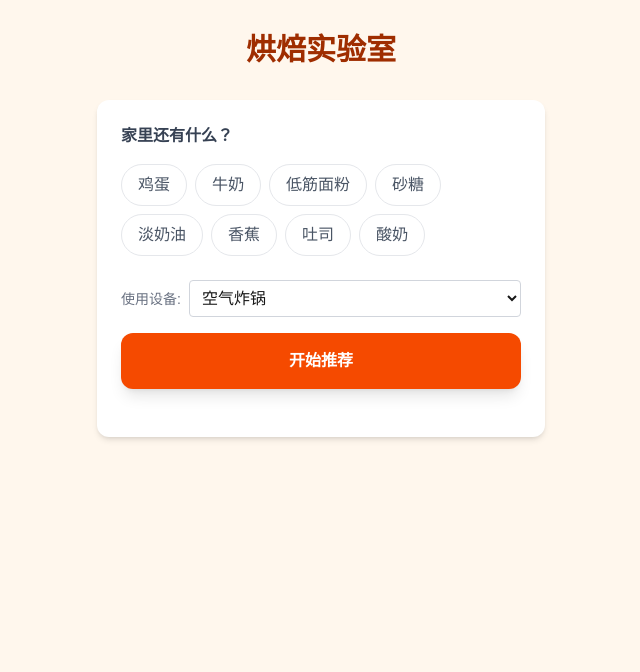
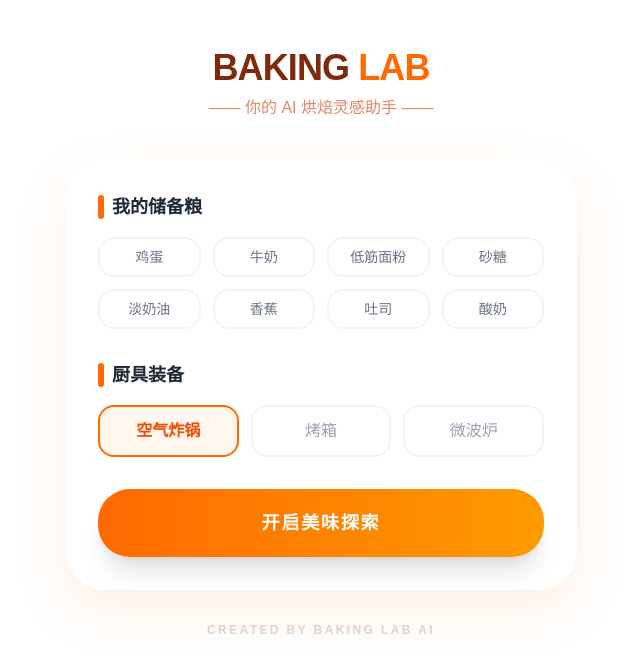
Before and after one commit to ii50-txt/baking-web, a Next.js app: page / in a window 1280 px wide. Shown: the top 672 px of the page, without its empty margins (319-959 px from the left). Built offline with nearby package versions, Linux system fonts and the light colour scheme.

Commit message:
优化前端页面1.1

```diff
--- a/src/app/page.tsx
+++ b/src/app/page.tsx
@@ -5,16 +5,14 @@ export default function Home() {
   const [selected, setSelected] = useState<string[]>([]);
   const [device, setDevice] = useState('空气炸锅');
   const [recipe, setRecipe] = useState<any>(null);
-  const [loading, setLoading] = useState(false); // 这里定义的是 loading
+  const [loading, setLoading] = useState(false);
 
   const ingredients = ["鸡蛋", "牛奶", "低筋面粉", "砂糖", "淡奶油", "香蕉", "吐司", "酸奶"];
 
   const handleGenerate = async () => {
-    if (selected.length === 0) {
-      alert("请至少选择一个原材料哦！");
-      return;
-    }
+    if (selected.length === 0) return alert("请选点食材吧，巧妇难为无米之炊呀 ~");
     setLoading(true);
+    setRecipe(null); // 清空旧结果，增加仪式感
     try {
       const res = await fetch('/api/baking', {
         method: 'POST',
@@ -24,98 +22,104 @@ export default function Home() {
       const data = await res.json();
       setRecipe(data);
     } catch (e) {
-      alert("生成失败，请检查 API Key 或网络");
+      alert("哎呀，实验室烤箱断电了（生成失败）");
     }
     setLoading(false);
   };
 
-  const toggleIngredient = (item: string) => {
-    // 如果正在加载，则不允许修改
-    if (loading) return;
-    setSelected(prev =>
-      prev.includes(item) ? prev.filter(i => i !== item) : [...prev, item]
-    );
-  };
+  return (
+    <main className="min-h-screen p-4 md:p-12 bg-[radial-gradient(ellipse_at_top_right,_var(--tw-gradient-stops))] from-orange-100 via-orange-50 to-white flex flex-col items-center">
+      {/* 标题区 */}
+      <div className="text-center mb-10">
+        <h1 className="text-4xl font-black text-orange-900 tracking-tight mb-2">
+          BAKING <span className="text-orange-500">LAB</span>
+        </h1>
+        <p className="text-orange-700/60 font-medium">—— 你的 AI 烘焙灵感助手 ——</p>
+      </div>
 
-  return (
-    <main className="min-h-screen p-8 bg-orange-50 flex flex-col items-center">
-      <h1 className="text-3xl font-bold text-orange-800 mb-8">烘焙实验室 </h1>
-
-      <div className="bg-white p-6 rounded-xl shadow-md w-full max-w-md">
-        <p className="mb-4 font-bold text-gray-700">家里还有什么？</p>
-
-        {/* 原材料选择区域 */}
-        <div className="flex flex-wrap gap-2 mb-6">
+      <div className="bg-white/80 backdrop-blur-xl p-8 rounded-[2.5rem] shadow-[0_20px_50px_rgba(251,146,60,0.15)] w-full max-w-lg border border-white">
+        {/* 食材选择 */}
+        <section className="mb-8">
+          <div className="flex items-center gap-2 mb-4">
+            <span className="w-1.5 h-6 bg-orange-500 rounded-full"></span>
+            <h2 className="font-bold text-gray-800 text-lg">我的储备粮</h2>
+          </div>
+          <div className="grid grid-cols-4 gap-3">
             {ingredients.map(item => (
               <button
                 key={item}
-              disabled={loading} // 正在查找时禁用原材料按钮
-              onClick={() => toggleIngredient(item)}
-              className={`px-4 py-2 rounded-full border transition-all ${
+                disabled={loading}
+                onClick={() => setSelected(prev => prev.includes(item) ? prev.filter(i => i!==item) : [...prev, item])}
+                className={`py-2 text-sm rounded-2xl border-2 transition-all duration-300 ${
                   selected.includes(item)
-                  ? 'bg-orange-500 text-white border-orange-500'
-                  : 'bg-white text-gray-600 border-gray-200'
-              } ${loading ? 'opacity-50 cursor-not-allowed' : 'hover:border-orange-300'}`}
+                    ? 'bg-orange-500 border-orange-500 text-white shadow-lg shadow-orange-200 scale-105'
+                    : 'bg-white border-gray-100 text-gray-500 hover:border-orange-200'
+                } ${loading ? 'opacity-40 cursor-not-allowed' : ''}`}
               >
                 {item}
               </button>
             ))}
           </div>
+        </section>
 
-        <div className="flex flex-col gap-4 mb-6">
-          <div className="flex items-center gap-2">
-            <span className="text-sm text-gray-500 font-medium">使用设备:</span>
-            <select
-              value={device}
+        {/* 设备选择 */}
+        <section className="mb-8">
+          <div className="flex items-center gap-2 mb-4">
+            <span className="w-1.5 h-6 bg-orange-500 rounded-full"></span>
+            <h2 className="font-bold text-gray-800 text-lg">厨具装备</h2>
+          </div>
+          <div className="flex gap-3">
+            {['空气炸锅', '烤箱', '微波炉'].map(d => (
+              <button
+                key={d}
+                onClick={() => setDevice(d)}
                 disabled={loading}
-              onChange={e => setDevice(e.target.value)}
-              className="flex-1 p-2 rounded border border-gray-300 bg-white focus:outline-none focus:ring-2 focus:ring-orange-500 disabled:bg-gray-100"
+                className={`flex-1 py-3 rounded-2xl border-2 transition-all ${
+                  device === d ? 'border-orange-500 bg-orange-50 text-orange-600 font-bold' : 'border-gray-100 text-gray-400'
+                } ${loading ? 'opacity-40' : ''}`}
               >
-              <option>空气炸锅</option>
-              <option>烤箱</option>
-              <option>微波炉</option>
-            </select>
+                {d}
+              </button>
+            ))}
           </div>
+        </section>
 
-          {/* 生成按钮 */}
+        {/* 提交按钮 */}
         <button
           onClick={handleGenerate}
           disabled={loading}
-            className={`w-full py-4 rounded-xl text-white font-bold transition-all shadow-lg ${
-              loading
-                ? 'bg-gray-400 cursor-not-allowed scale-95'
-                : 'bg-orange-600 hover:bg-orange-700 hover:scale-[1.02] active:scale-95'
+          className={`w-full py-5 rounded-[2rem] text-white font-black text-lg tracking-widest transition-all shadow-xl active:scale-95 ${
+            loading ? 'bg-gray-300' : 'bg-gradient-to-r from-orange-500 to-amber-500 hover:from-orange-600 hover:to-amber-600'
           }`}
         >
-            {loading ? (
-              <span className="flex items-center justify-center gap-2">
-                <span className="animate-spin text-lg">⏳</span>
-                正在寻找，稍等...
-              </span>
-            ) : '开始推荐'}
+          {loading ? '正在研发独家配方...' : '开启美味探索'}
         </button>
+
+        {/* 结果呈现 */}
+        {recipe && !loading && (
+          <div className="mt-10 p-6 rounded-[2rem] bg-gradient-to-br from-orange-50 to-amber-50 border border-orange-100/50 animate-in slide-in-from-top-4 fade-in duration-700">
+            <div className="flex justify-between items-start mb-4">
+              <h3 className="text-2xl font-black text-orange-900">{recipe.title}</h3>
+              <span className="bg-orange-200 text-orange-700 text-[10px] px-2 py-1 rounded-full font-bold uppercase tracking-tighter">Chef AI</span>
             </div>
-
-        {/* 结果显示区域 */}
-        {recipe && !loading && (
-          <div className="border-t-2 border-orange-100 pt-4 mt-4 animate-in fade-in slide-in-from-bottom-4 duration-500 shadow-inner p-4 rounded-lg bg-orange-50">
-            <h2 className="text-xl font-bold text-orange-900 mb-2">{recipe.title}</h2>
-            <div className="bg-white/50 p-3 rounded-md mb-4 border border-orange-100">
-              <p className="text-gray-700 text-sm whitespace-pre-line leading-relaxed">
-                {recipe.steps}
-              </p>
+            <div className="space-y-4">
+              <div className="p-4 bg-white/60 rounded-2xl text-gray-700 text-sm leading-relaxed shadow-sm">
+                <p className="whitespace-pre-line">{recipe.steps}</p>
               </div>
               <a
                 href={recipe.videoUrl}
                 target="_blank"
-              rel="noopener noreferrer"
-              className="block text-center bg-pink-500 text-white py-3 rounded-lg font-bold hover:bg-pink-600 transition-colors shadow-md"
+                className="flex items-center justify-center gap-2 w-full bg-[#fb7299] text-white py-4 rounded-2xl font-bold shadow-lg shadow-pink-100 hover:brightness-105 transition-all"
               >
-              去 B站 看视频教学 📺
+                <span>点击观看视频教程</span>
+                <span className="text-xl">📺</span>
               </a>
+            </div>
           </div>
         )}
       </div>
+
+      <p className="mt-8 text-orange-900/20 text-xs font-bold tracking-[0.2em]">CREATED BY BAKING LAB AI</p>
     </main>
   );
 }
```
Lines whose indentation alone changed are shown as unchanged.
